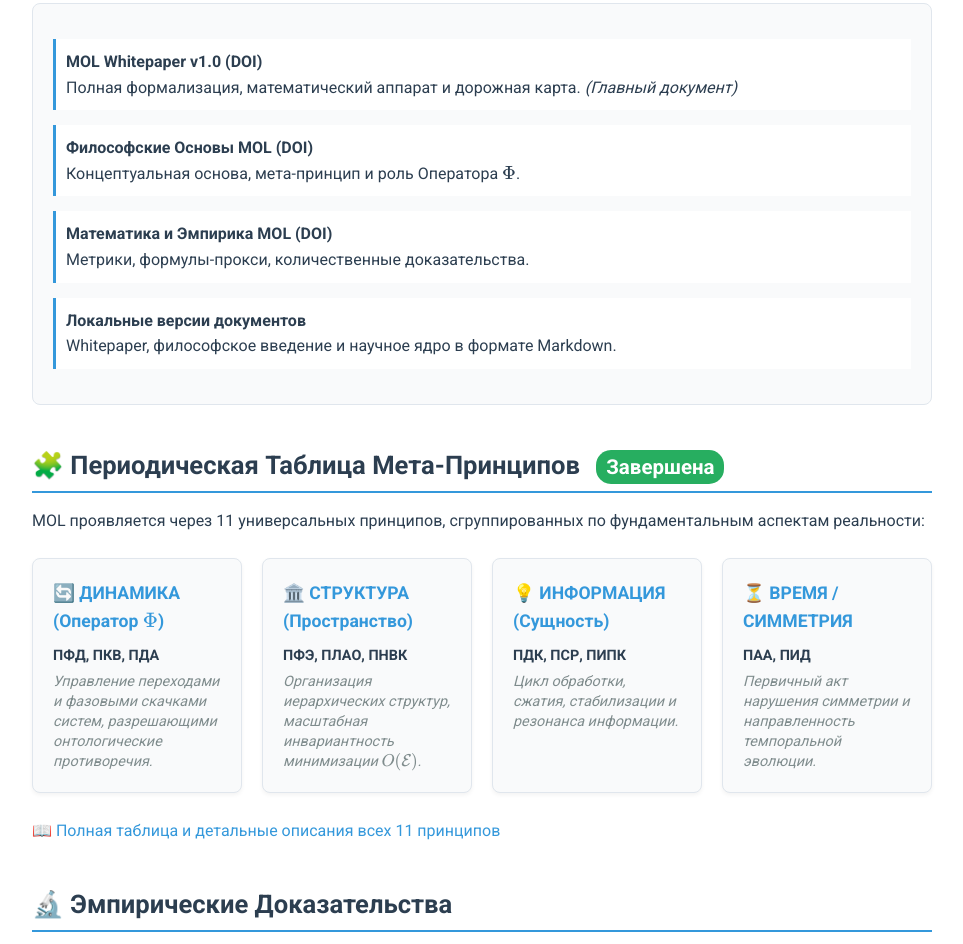
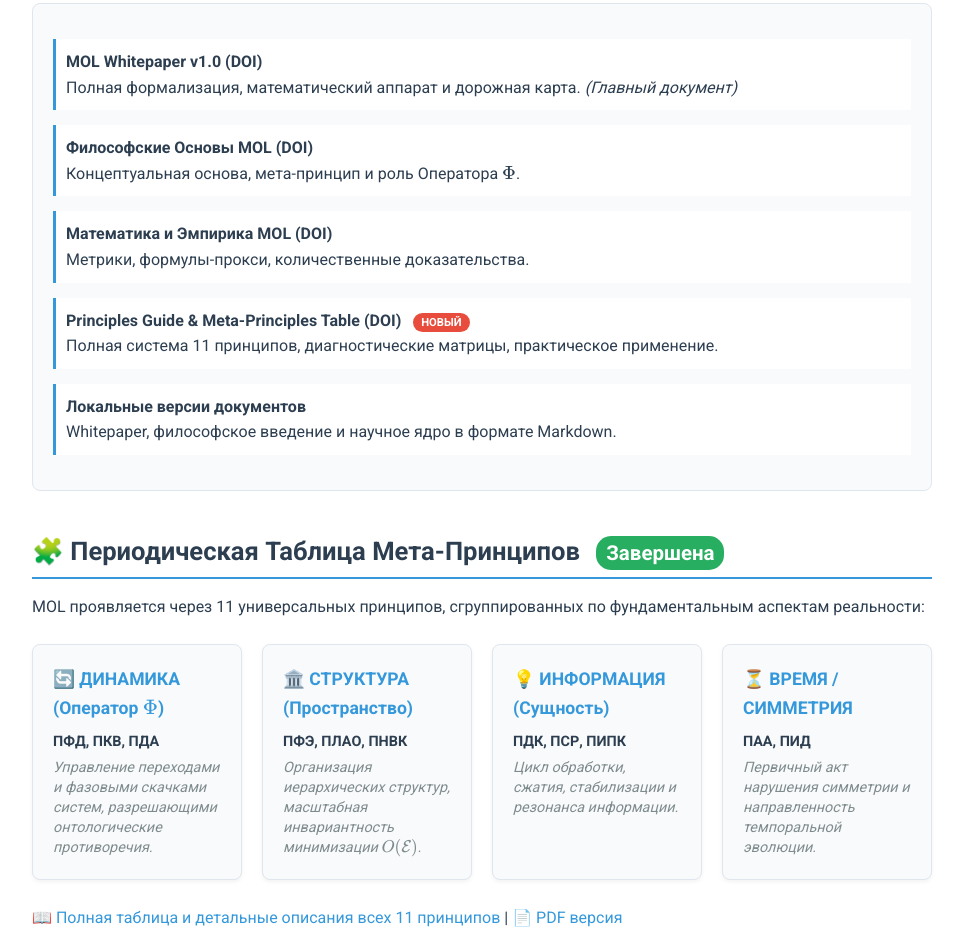
Before and after one commit to Singular-MOL/mol-foundation, a plain HTML site: page index.html in a window 1280 px wide. Shown: the part 587-1531 px from the top of the page, without its empty margins (158-1121 px from the left). Drawn offline with nearby package versions, Linux system fonts and the light colour scheme.

Commit message:
Update index.html

```diff
--- a/index.html
+++ b/index.html
@@ -73,11 +73,6 @@
             border: 1px solid #cceeff;
             box-shadow: 0 4px 6px rgba(0, 0, 0, 0.05);
             font-size: 1.3em;
-        }
-
-        .math-display {
-            font-family: "Times New Roman", serif;
-            font-style: italic;
         }
 
         .principle-grid-container {
@@ -183,6 +178,16 @@
             margin-left: 10px;
         }
 
+        .new-badge {
+            background: #e74c3c;
+            color: white;
+            padding: 3px 8px;
+            border-radius: 12px;
+            font-size: 0.7em;
+            margin-left: 8px;
+            font-weight: bold;
+        }
+
         @media (max-width: 600px) {
             body {
                 margin: 20px auto;
@@ -209,7 +214,7 @@
         MOL утверждает: любая устойчивая система стремится к состоянию, в котором её <strong>онтологическая нагрузка</strong> (\(O(\mathcal{E})\)) — мера нефункциональной избыточности в её структуре — <strong>минимизирована</strong> при сохранении достаточной <strong>информационной целостности</strong> (\(\mathcal{I}\)). Это принцип отбора: <strong>реальность выбирает самый экономный способ бытия.</strong>
     </p>
 
-    <h2>📚 Основные Документы</h2>
+    <h2>📚 Официальные Публикации</h2>
     <div class="documents-list">
         <div class="document-item">
             <a href="https://doi.org/10.5281/zenodo.17422128"><strong>MOL Whitepaper v1.0 (DOI)</strong></a><br>
@@ -224,6 +229,11 @@
         <div class="document-item">
             <a href="https://doi.org/10.5281/zenodo.17438280"><strong>Математика и Эмпирика MOL (DOI)</strong></a><br>
             Метрики, формулы-прокси, количественные доказательства.
+        </div>
+
+        <div class="document-item">
+            <a href="https://doi.org/10.5281/zenodo.17439702"><strong>Principles Guide & Meta-Principles Table (DOI)</strong> <span class="new-badge">НОВЫЙ</span></a><br>
+            Полная система 11 принципов, диагностические матрицы, практическое применение.
         </div>
 
         <div class="document-item">
@@ -257,7 +267,10 @@
             <em>Первичный акт нарушения симметрии и направленность темпоральной эволюции.</em>
         </div>
     </div>
-    <p><a href="metaprinciples/full_principles_guide.md">📖 Полная таблица и детальные описания всех 11 принципов</a></p>
+    <p>
+        <a href="metaprinciples/MOL_Principles_Guide.md">📖 Полная таблица и детальные описания всех 11 принципов</a> |
+        <a href="metaprinciples/MOL_Principles_Guide.pdf">📄 PDF версия</a>
+    </p>
 
     <h2>🔬 Эмпирические Доказательства</h2>
     <ul>
```
